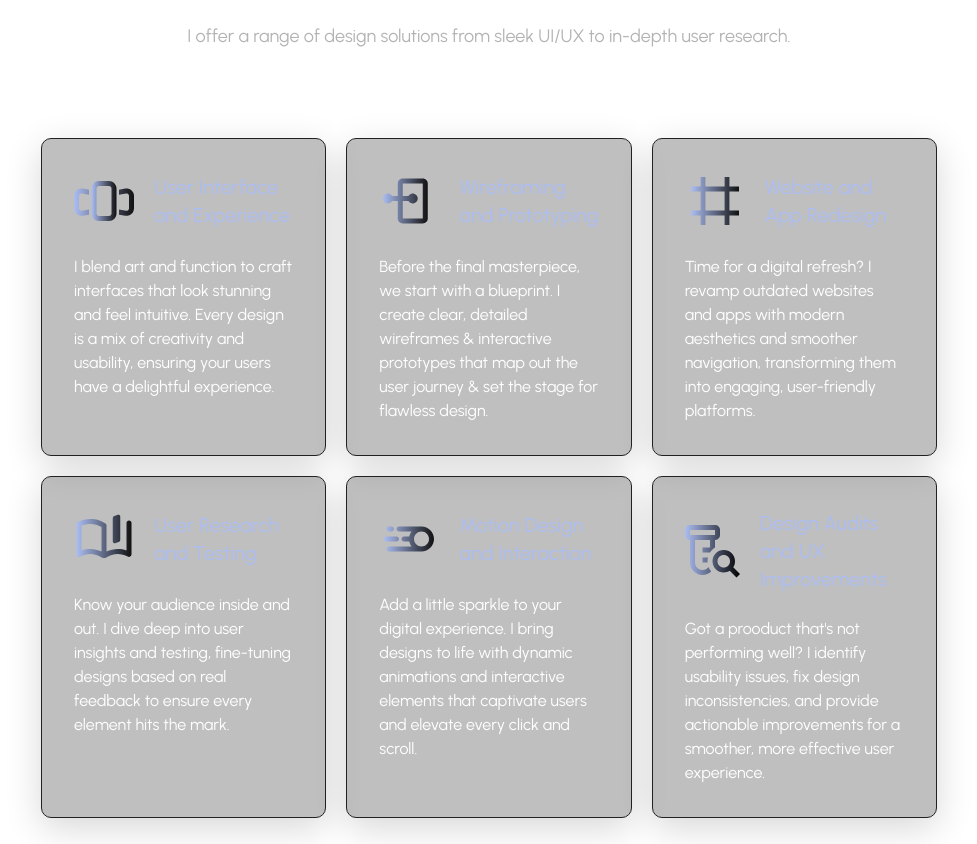
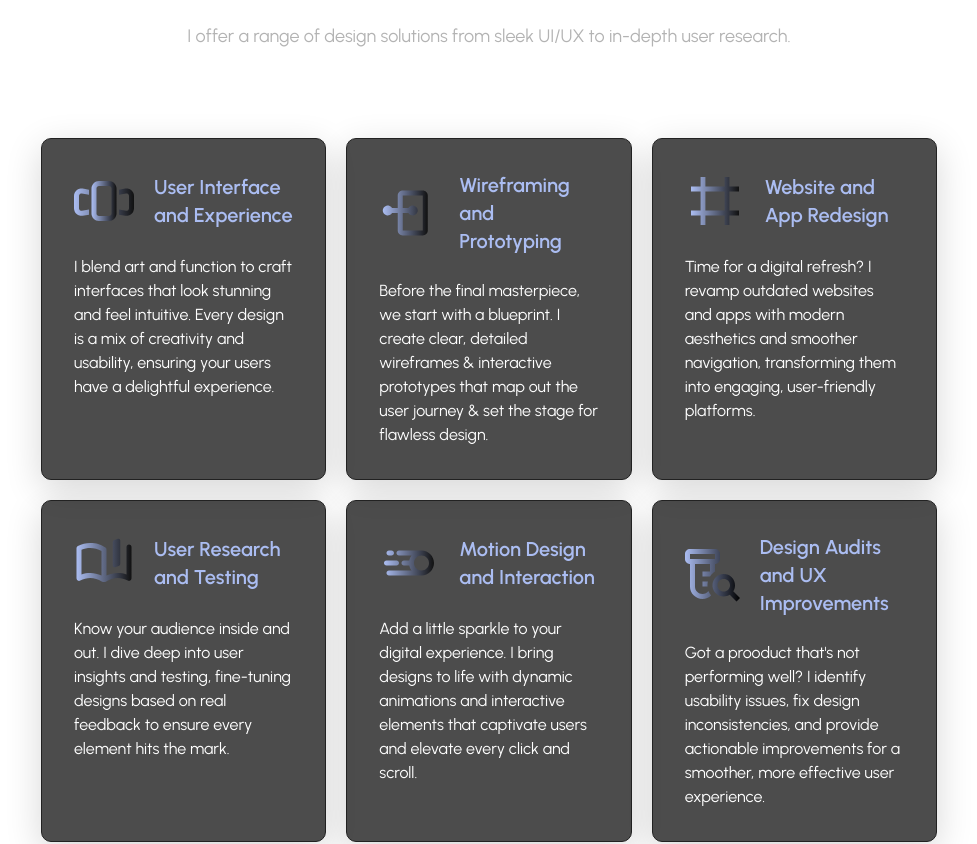
Before and after one commit to armaanux/armaanux.in, a React (Vite) app: page / in a window 1280 px wide. Shown: the part 1440-2284 px from the top of the page, without its empty margins (151-1128 px from the left). Built offline with nearby package versions, Linux system fonts and the light colour scheme; a web font is replaced by a local one.

Commit message:
Update styling in About, Contact, Milestones, and Projects components for improved visual consistency; enhance CustomCursor and Navbar for better user experience

```diff
--- a/src/components/About.tsx
+++ b/src/components/About.tsx
@@ -57,17 +57,17 @@ export const About = () => {
             <div className="self-stretch text-[#abbdf2] text-2xl md:text-[35px] font-waiting">Listen</div>
             <div className="self-stretch text-[#ffff] font-[350]">For me, every great design starts with a conversation. I'll take the time to really understand your vision, goals, and what you need. It's not about rushing in. It's about figuring out how to make your project shine (and maybe doing a little doodling in my sketchbook if inspiration hits).</div>
           </div>
-          <div className="self-stretch h-[0px] border border-[#444444]"></div>
+          <div className="self-stretch h-[0px] border border-[#979797]"></div>
           <div className="flex-col justify-start items-start gap-2 flex">
             <div className="self-stretch text-[#abbdf2] text-2xl md:text-[35px] font-waiting">Brainstorm</div>
             <div className="self-stretch text-[#ffff] font-[350]">Before jumping into the digital side of things, I grab my trusty sketchbook. This is where rough ideas start to take shape, whether it's wireframes or logo concepts. Honestly, my sketchbook doesn't get much attention otherwise, so it's a special moment for both of us.</div>
           </div>
-          <div className="self-stretch h-[0px] border border-[#444444]"></div>
+          <div className="self-stretch h-[0px] border border-[#979797]"></div>
           <div className="flex-col justify-start items-start gap-2 flex">
             <div className="self-stretch text-[#abbdf2] text-2xl md:text-[35px] font-waiting">Design</div>
             <div className="self-stretch text-[#ffff] font-[350] ">With the sketches as a guide, I bring your ideas to life on screen. This is where the magic happens - designs take form, feedback sharpens them, and together, we create something that's not only beautiful but also works perfectly.</div>
           </div>
-          <div className="self-stretch h-[0px] border border-[#444444]"></div>
+          <div className="self-stretch h-[0px] border border-[#979797]"></div>
           <div className="flex-col justify-start items-start gap-2 flex">
             <div className="self-stretch text-[#abbdf2] text-2xl md:text-[35px] font-waiting">Deliver</div>
             <div className="self-stretch text-[#ffff] font-[350] ">Once you're excited about the result, I wrap everything up and send it your way. There's nothing better than seeing a happy client (and maybe treating myself to a coffee after a job well done).</div>
@@ -168,10 +168,10 @@ interface ServiceCardProps {
 
 // ServiceCard Component with TypeScript types
 const ServiceCard: React.FC<ServiceCardProps> = ({ icon, title, description }) => (
-  <div className=" p-6 md:p-8 bg-black/25 rounded-[10px]  shadow-[0px_10px_36px_0px_rgba(0,0,0,0.16)] border border-[#222222] flex flex-col justify-start items-start gap-4 md:gap-6 h-full w-full">
+  <div className=" p-6 md:p-8 bg-black/70 rounded-[10px]  shadow-[0px_10px_36px_0px_rgba(0,0,0,0.16)] border border-[#222222] flex flex-col justify-start items-start gap-4 md:gap-6 h-full w-full">
     <div className="self-stretch justify-start items-center gap-5 inline-flex">
       <div data-svg-wrapper>{icon}</div>
-      <div className="text-[#abbdf2] text-lg md:text-xl font-normal leading-7">{title}</div>
+      <div className="text-[#abbdf2] text-lg md:text-xl font-semibold leading-7">{title}</div>
     </div>
     <div className="self-stretch text-[#ffff] font-normal">
       {description}
--- a/src/components/CustomCursor.tsx
+++ b/src/components/CustomCursor.tsx
@@ -42,8 +42,10 @@ const CustomCursor = () => {
   return (
     <>
       <div
-        className="cursor fixed w-3 h-3 bg-gradient-radial from-cyan-400 to-blue-700 rounded-full pointer-events-none z-[9999] shadow-[0_0_15px_rgba(0,204,255,0.8)] -translate-x-1/2 -translate-y-1/2 transition-transform duration-100 ease-out"
-      />
+  className="cursor fixed w-3 h-3 rounded-full pointer-events-none z-[9999] shadow-[0_0_15px_rgba(0,204,255,0.8)] -translate-x-1/2 -translate-y-1/2 transition-transform duration-100 ease-out"
+  style={{ background: 'radial-gradient(#22d3ee, #1d4ed8)' }}
+/>
+
       <div
         className="cursor-ring fixed w-7 h-7 border border-cyan-400/60 rounded-full pointer-events-none z-[9998] -translate-x-1/2 -translate-y-1/2"
       />
--- a/src/components/Navbar.tsx
+++ b/src/components/Navbar.tsx
@@ -40,7 +40,7 @@ export const Navbar = ({ quote }: NavbarProps) => {
 
   return (
     <navbar id="navbar">
-      <section className="flex md:flex-row-reverse bg-transparent justify-between items-center px-7 md:px-14 py-10">
+      <section className="flex md:flex-row-reverse bg-transparent justify-between items-center px-7 md:px-20 py-10">
         {/* Left Side: Quote */}
         <h3 className="text-white text-sm md:text-base w-64 md:text-end">
           {quote}
@@ -88,7 +88,7 @@ export const Navbar = ({ quote }: NavbarProps) => {
                 key={link.name}
                 to={link.path}
                 className={({ isActive }: NavLinkClassNameProps) =>
-                  `text-white p-1 ${isActive ? "bg-accent-foreground" : ""}`
+                  `text-white px-4 py-2 rounded-full ${isActive ? "bg-blue-700 text-white" : ""}`
                 }
                 onClick={toggleMenu} // Close menu when a link is clicked
               >
--- a/src/pages/Blogs.tsx
+++ b/src/pages/Blogs.tsx
@@ -3,9 +3,9 @@ export const Blogs = () => {
   return (
     <div className="flex flex-col items-center justify-center gap-10 h-[73vh]">
       <img src={AstronautImg} alt="" className="h-64" />
-      <h1 className="md:text-xl text-white text-center w-11/12 md:w-1/2 ">
+      <h1 className="md:text-lg text-white text-center w-11/12 md:w-1/2 ">
         Looks like this space is still brewing its first story! Stay tuned, exciting blogs are on the way.
-        In the meantime, dive into the rest of my portfolio, there's plenty to explore :)
+        <br />In the meantime, dive into the rest of my portfolio, there's plenty to explore :)
       </h1>
     </div>
   )
--- a/src/pages/Milestones.tsx
+++ b/src/pages/Milestones.tsx
@@ -63,17 +63,17 @@ export const Milestones = () => {
           <div className="self-stretch text-[#abbdf2] text-2xl md:text-[35px] font-waiting">Getting Started</div>
           <div className="self-stretch text-[#ffff] font-[350]">I began by watching YouTube tutorials and taking Udemy courses. I experimented with everything—logos, PPTs, PDFs, and even book formatting—to learn what good design is all about.</div>
         </div>
-        <div className="self-stretch h-[0px] border border-[#444444]"></div>
+        <div className="self-stretch h-[0px] border border-[#979797]"></div>
         <div className="flex-col justify-start items-start gap-4 flex">
           <div className="self-stretch text-[#abbdf2] text-2xl md:text-[35px] font-waiting">The Early Hustle</div>
           <div className="self-stretch text-[#ffff] font-[350]">Landing my first freelance project took two months of hard work. I sent out countless proposals, made plenty of changes, and learned from every mistake. Those early days were tough but taught me the value of sticking with it.</div>
         </div>
-        <div className="self-stretch h-[0px] border border-[#444444]"></div>
+        <div className="self-stretch h-[0px] border border-[#979797]"></div>
         <div className="flex-col justify-start items-start gap-4 flex">
           <div className="self-stretch text-[#abbdf2] text-2xl md:text-[35px] font-waiting">Building Credibility</div>
           <div className="self-stretch text-[#ffff] font-[350]">With no reviews or past work, I jumped into Freelancer contests right from the start. Competing with thousands of designers pushed me to fix my mistakes and pick up new skills. In six months, I entered many contests and won at least 10, which helped build the credibility I needed to grow my profile.</div>
         </div>
-        <div className="self-stretch h-[0px] border border-[#444444]"></div>
+        <div className="self-stretch h-[0px] border border-[#979797]"></div>
         <div className="flex-col justify-start items-start gap-4 flex">
           <div className="self-stretch text-[#abbdf2] text-2xl md:text-[35px] font-waiting">Where I Am Today</div>
           <div className="self-stretch text-[#ffff] font-[350]">Today, I'm a Verified and Preferred Freelancer on Freelancer.com, ranked in the Top 2% for UI design. Every project, contest, and bit of feedback has helped me improve. I'm still learning and excited about what comes next. <br />
--- a/src/pages/Projects.tsx
+++ b/src/pages/Projects.tsx
@@ -1,8 +1,6 @@
-import projectimg1 from "@/assets/project-1.png";
 import projectimg2 from "@/assets/3D Consultation.png";
 import projectimg3 from "@/assets/NewRise v2.png";
 import projectimg4 from "@/assets/Bidding Bot.png";
-import placeholderimg from "@/assets/placeholderimg.png"
 import notionlogo from "@/assets/notion-logo.svg";
 import figmalogo from "@/assets/figma-logo.svg";
 
@@ -32,34 +30,10 @@ const projects: ProjectsProps[] = [
     projectdesignlink: "",
   },
   {
-    image: projectimg1,
-    name: "Freelancer App Redesigned",
-    description:
-      "Redesigning the Freelancer app to create a modern, seamless experience that's easier to navigate and tailored to user needs.",
-    projectoverviewlink: "34",
-    projectdesignlink: "",
-  },
-  {
-    image: placeholderimg,
-    name: "Project Title",
-    description:
-      "Lorem ipsum dolor sit amet consectetur. Non pulvinar suspendisse et libero amet vitae pharetra amet senectus. Lobortis consectetur amet neque tincidunt semper et pretium amet urna. Integer elementum placerat leo purus.",
-    projectoverviewlink: "34",
-    projectdesignlink: "",
-  },
-  {
     image: projectimg3,
     name: "NewRise Real Estate Desktop UI",
     description:
       "A clean, modern real estate platform designed in Figma, featuring fluid navigation, refined search filters, and a seamless user experience. Designed to make property browsing intuitive and engaging across all devices.",
-    projectoverviewlink: "34",
-    projectdesignlink: "",
-  },
-  {
-    image: placeholderimg,
-    name: "Project Title",
-    description:
-      "Lorem ipsum dolor sit amet consectetur. Non pulvinar suspendisse et libero amet vitae pharetra amet senectus. Lobortis consectetur amet neque tincidunt semper et pretium amet urna. Integer elementum placerat leo purus.",
     projectoverviewlink: "34",
     projectdesignlink: "",
   }
```
Also changed, not shown: src/pages/Contact.tsx (+5 -5 lines).
